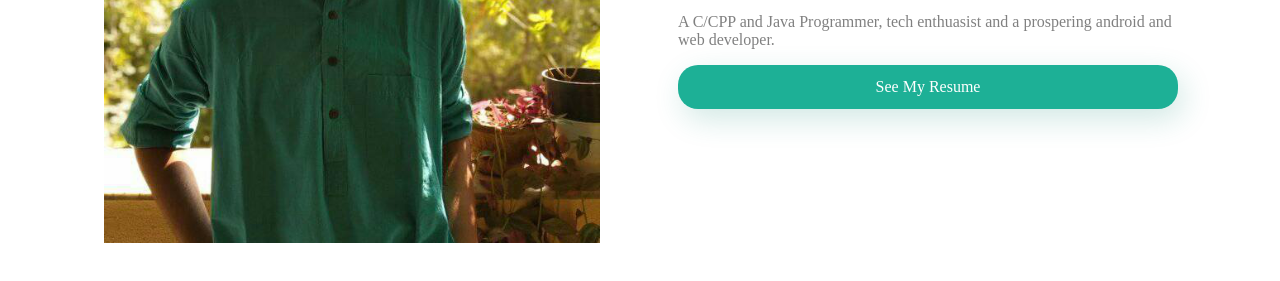
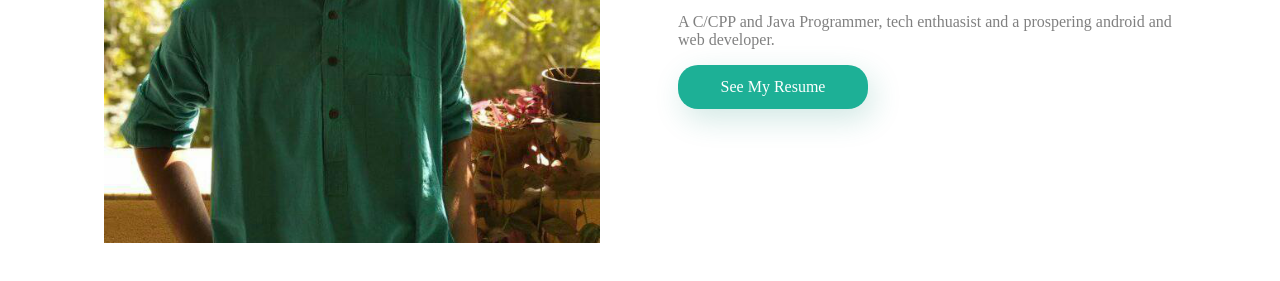
Before and after one commit to Debaloy/shapeai.bootcamp.portfolio, a plain HTML site: page index.html in a window 1280 px wide. Shown: the part 447-728 px from the top of the page. Drawn offline with Linux system fonts and the light colour scheme.

Commit message:
Update style.css

```diff
--- a/style.css
+++ b/style.css
@@ -105,7 +105,7 @@ a{
 }
 
 .resume-btn{
-  widows: 190px;
+  width: 190px;
   height: 44px;
   display: flex;
   justify-content: center;
```
